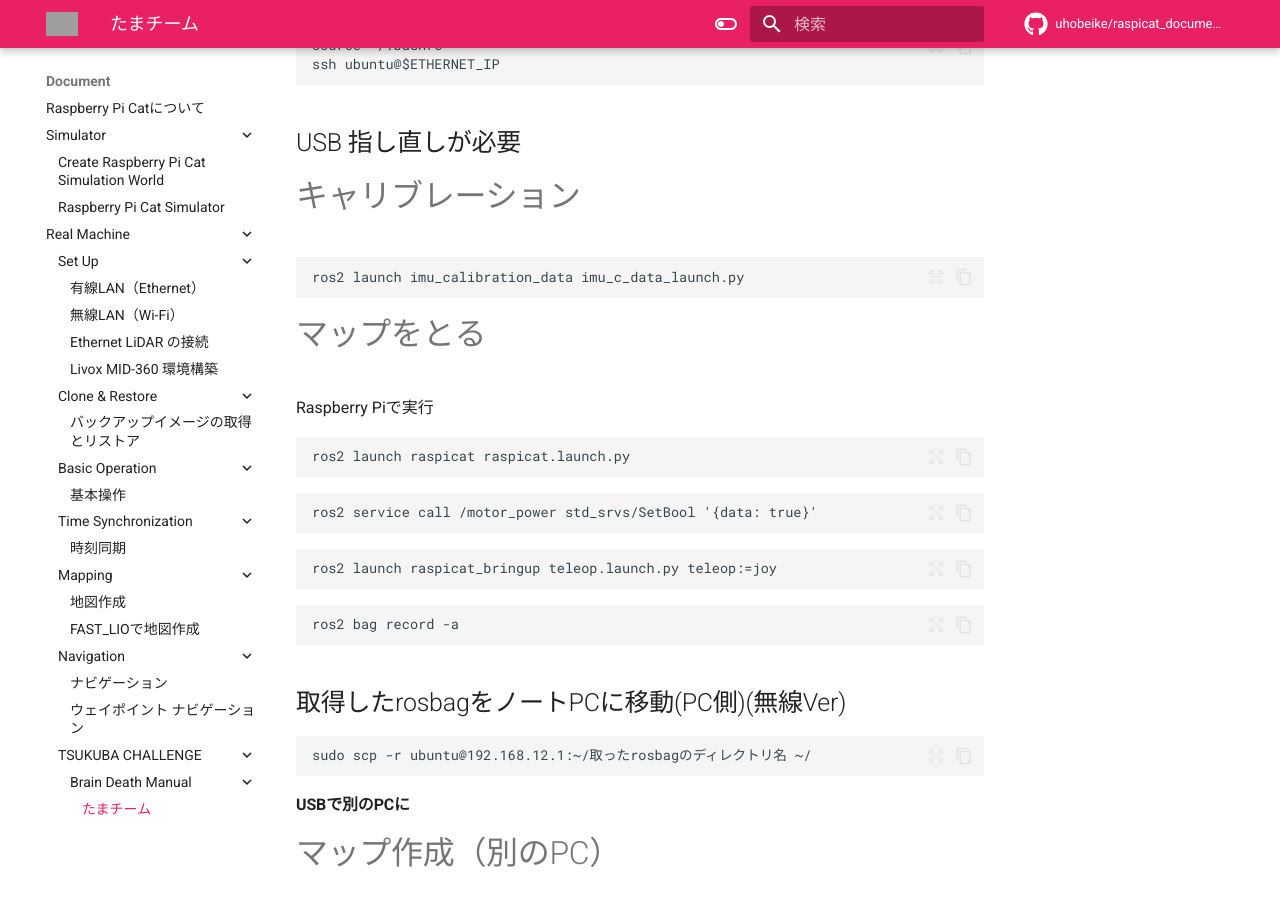
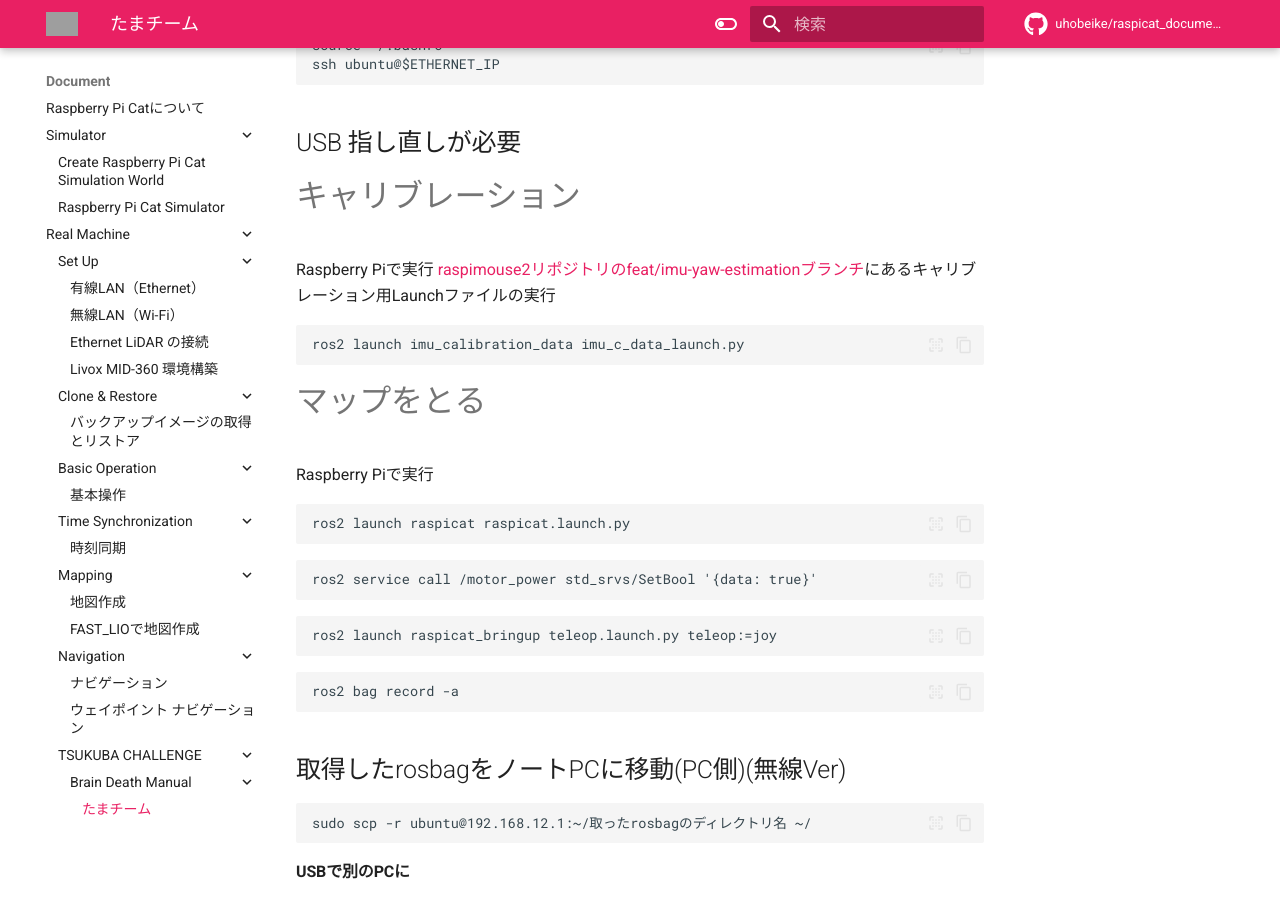
Before and after one commit to CIT-Autonomous-Robot-Lab/raspicat_documentation, an MkDocs documentation site: the page built from docs/document/real_machine/tsukuba_challenge/brain_death_manual/tama.md, in a window 1280 px wide and 900 px high, scrolled down 381 px. Built offline with MkDocs 1.6.1 and Material for MkDocs 9.7.7, drawn with Linux system fonts in a browser that asks for light colours; comment, search, counter and statistics services are not loaded; grey boxes are pictures that could not be loaded.

Commit message:
ハイパーリンク修正

````diff
--- a/docs/document/real_machine/tsukuba_challenge/brain_death_manual/tama.md
+++ b/docs/document/real_machine/tsukuba_challenge/brain_death_manual/tama.md
@@ -13,6 +13,8 @@ ssh ubuntu@$ETHERNET_IP
 ## USB 指し直しが必要
 
 # キャリブレーション
+Raspberry Piで実行
+[raspimouse2リポジトリのfeat/imu-yaw-estimationブランチ](https://github.com/CIT-Autonomous-Robot-Lab/raspimouse2/tree/feat/imu-yaw-estimation)にあるキャリブレーション用Launchファイルの実行
 ```
 ros2 launch imu_calibration_data imu_c_data_launch.py
 ```
````
